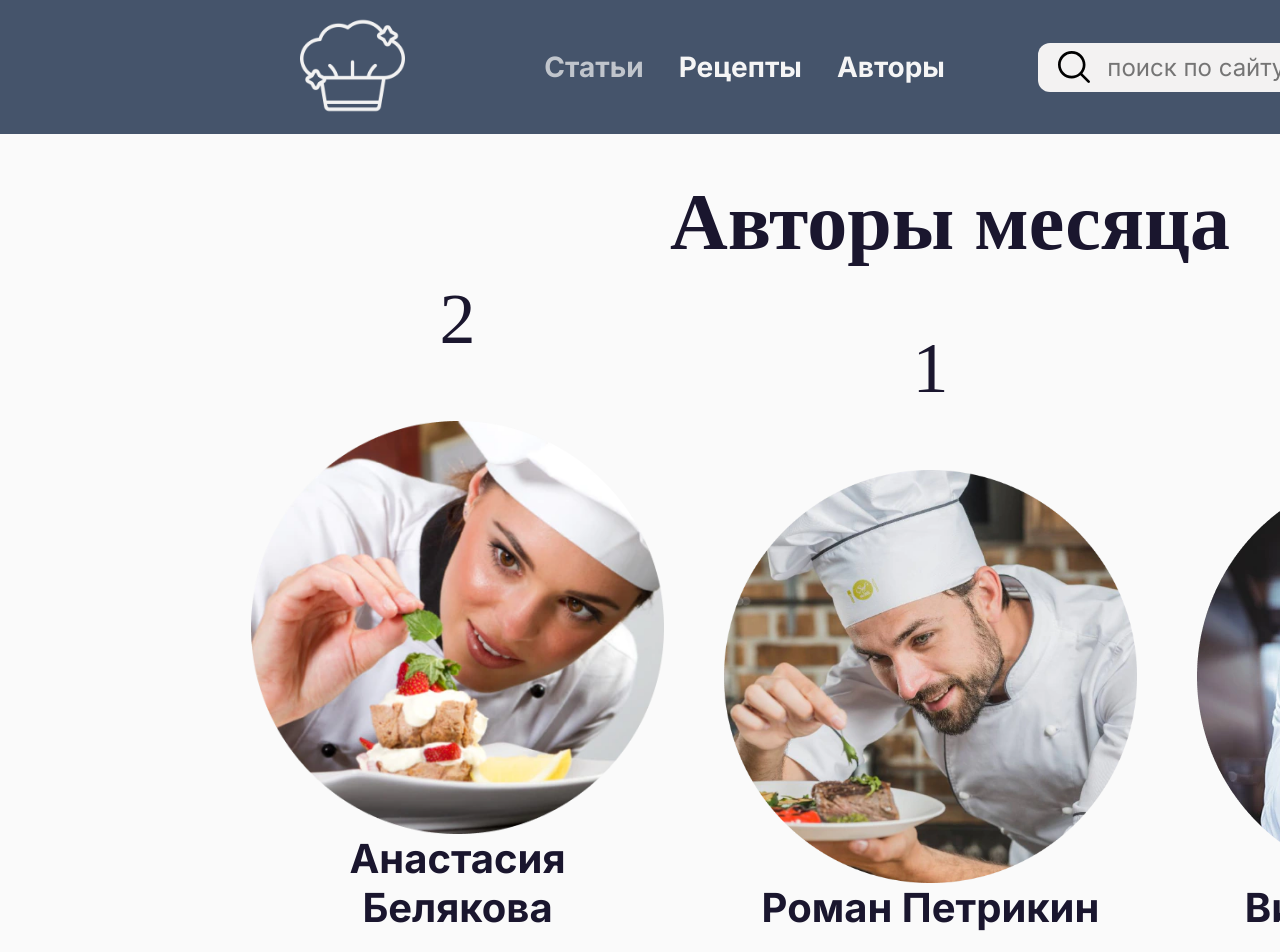
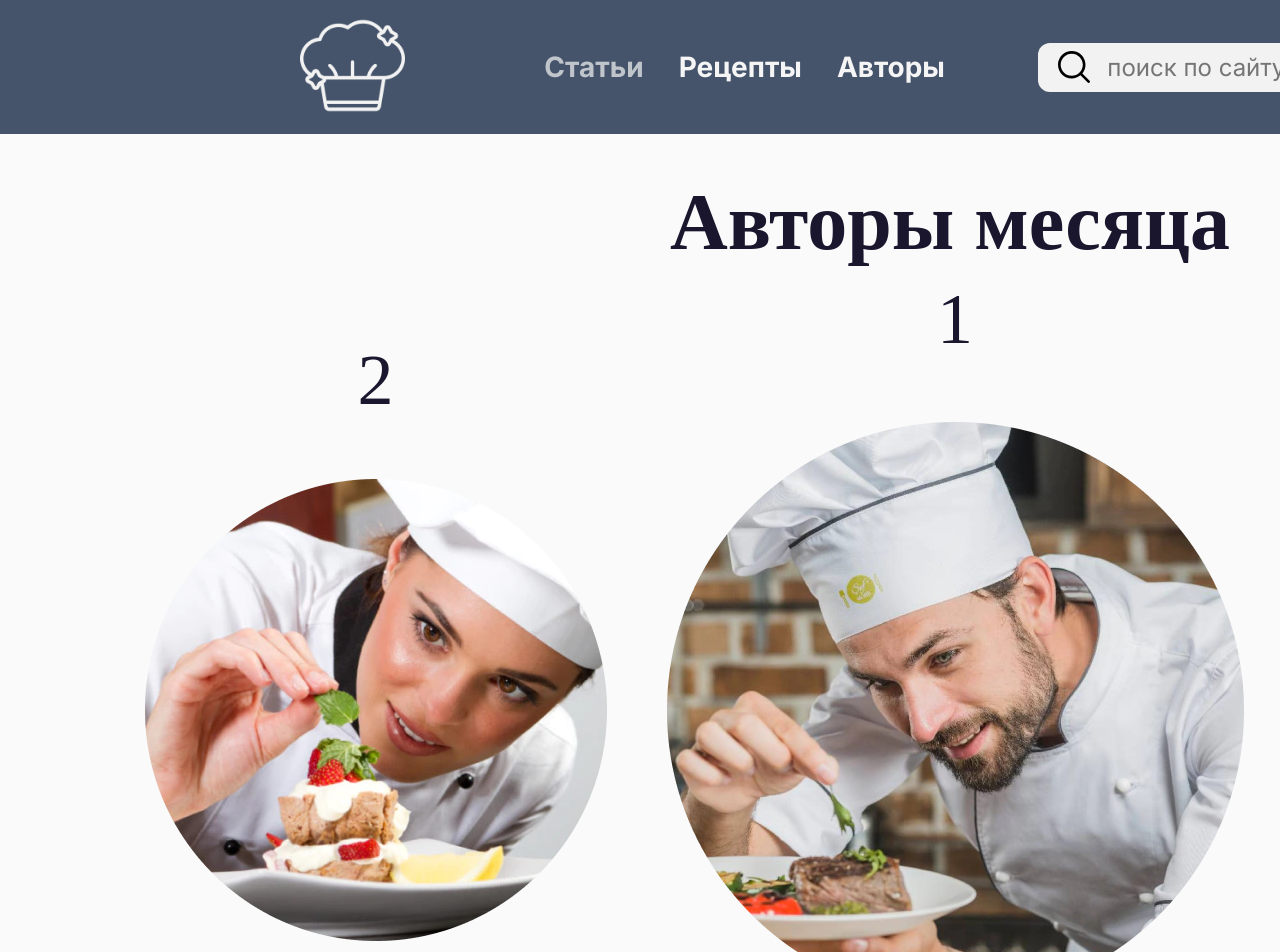
Before and after one commit to kanae367/food-project, a React (Create React App) app: page /authors in a window 1280 px wide. Shown: the top 952 px of the page. Built offline with nearby package versions, Linux system fonts and the light colour scheme; a web font is replaced by a local one.

Commit message:
Исправлены стили для authors

```diff
--- a/src/authors/authors.scss
+++ b/src/authors/authors.scss
@@ -37,11 +37,6 @@
 
 }
 
-.author__image{
-    width: 413px !important;
-    height: 413px !important;
-}
-
 .author__ranking{
     font-size: 72px;
     color: #1A162E;
@@ -60,11 +55,11 @@
 .author__item{
     &:first-child {
         .author__name{
-            // margin-top: 101px;
+            margin-top: 101px;
         }
 
         .author__ranking{
-            // margin-bottom: 57px;
+            margin-bottom: 57px;
         }
 
         .author__image{
@@ -73,33 +68,33 @@
         }
     }
 
-    // &:nth-child(2) {
-    //     .author__name {
-    //         margin-top: 43px;
-    //     }
+    &:nth-child(2) {
+        .author__name {
+            margin-top: 43px;
+        }
 
-    //     .author__ranking {
-    //         margin-bottom: 61px;
-    //     }
+        .author__ranking {
+            margin-bottom: 61px;
+        }
 
-    //     .author__image {
-    //         width: 577px;
-    //         height: 577px;
-    //     }
-    // }
+        .author__image {
+            width: 577px;
+            height: 577px;
+        }
+    }
 
-    // &:last-child {
-    //     .author__name {
-    //         margin-top: 123px;
-    //     }
+    &:last-child {
+        .author__name {
+            margin-top: 123px;
+        }
 
-    //     .author__ranking {
-    //         margin-bottom: 55px;
-    //     }
+        .author__ranking {
+            margin-bottom: 55px;
+        }
 
-    //     .author__image {
-    //         width: 413px;
-    //         height: 413px;
-    //     }
-    // }
+        .author__image {
+            width: 413px;
+            height: 413px;
+        }
+    }
 }
```
